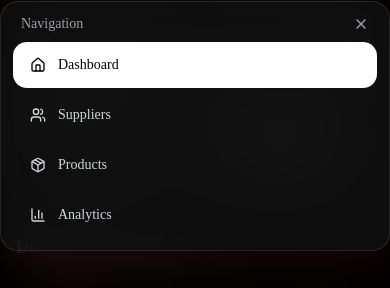
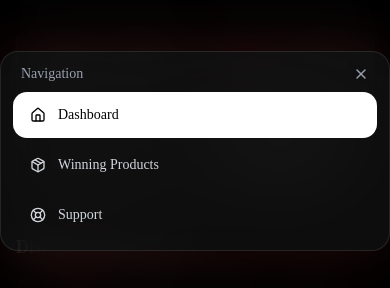
Before and after one commit to solitaire1895/supplier-web, a Next.js app: page /dashboard in a window 390 px wide. Both pictures are taken after a click on the button 80 px from the left and 787 px from the top of the page. Shown: the part 497-785 px from the top of the page. Built offline with nearby package versions, Linux system fonts and the light colour scheme; no server answers; the database is empty.

Commit message:
feat: add Support link and fix mobile nav menu routes
Co-authored-by: aider (anthropic/claude-sonnet-4-6) <aider@aider.chat>

```diff
--- a/components/navbar/mobile-nav-menu.tsx
+++ b/components/navbar/mobile-nav-menu.tsx
@@ -1,7 +1,7 @@
 "use client"
 
 import { motion } from "framer-motion"
-import { Home, Package, BarChart3, Users, X } from "lucide-react"
+import { Home, Package, BarChart3, Users, X, LifeBuoy } from "lucide-react"
 import { useRouter, usePathname } from "next/navigation"
 
 export default function MobileNavMenu({ close }: { close: () => void }) {
@@ -10,9 +10,8 @@ export default function MobileNavMenu({ close }: { close: () => void }) {
 
   const items = [
     { label: "Dashboard", icon: Home, path: "/dashboard" },
-    { label: "Suppliers", icon: Users, path: "/suppliers" },
-    { label: "Products", icon: Package, path: "/products" },
-    { label: "Analytics", icon: BarChart3, path: "/analytics" },
+    { label: "Winning Products", icon: Package, path: "/dashboard/winning-products" },
+    { label: "Support", icon: LifeBuoy, path: "/dashboard/support" },
   ]
 
   return (
```
